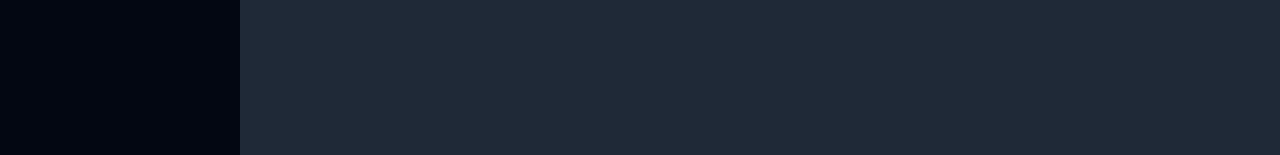
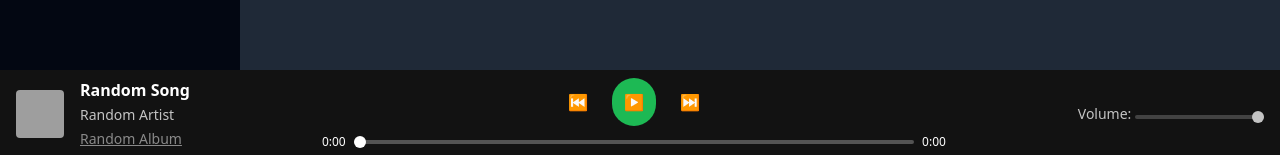
Before and after one commit to kosmixyt/spoutify, a Vue app: page / in a window 1280 px wide. Shown: the part 642-797 px from the top of the page. Built offline with nearby package versions, Linux system fonts and the light colour scheme; grey boxes are pictures that could not be loaded.

Commit message:
added player

```diff
--- a/src/App.vue
+++ b/src/App.vue
@@ -20,4 +20,5 @@
       <RouterView />
     </div>
   </div>
+  <GlobalAudioPlayer />
 </template>
--- /dev/null
+++ b/src/components/GlobalAudioPlayer.vue
@@ -0,0 +1,175 @@
+<template>
+    <div class="fixed bottom-0 left-0 w-full bg-black text-white flex items-center z-50 justify-between px-4 py-2">
+        <div class="flex items-center gap-4">
+            <img :src="currentTrack?.cover" alt="Cover" class="w-12 h-12 object-cover rounded" v-if="currentTrack" />
+            <div class="block">
+                <div>
+                    <router-link to="/album" class="font-bold" v-if="currentTrack">
+                        {{ currentTrack.title }}
+                    </router-link>
+                </div>
+                <div>
+                    <router-link to="/artist" class="text-sm opacity-75 cursor-pointer" v-if="currentTrack">
+                        {{ currentTrack.artist }}
+                    </router-link>
+                </div>
+                <div>
+                    <router-link to="/album" class="text-sm opacity-50 underline" v-if="currentTrack">
+                        {{ currentTrack.album }}
+                    </router-link>
+                </div>
+            </div>
+        </div>
+        <div class="flex flex-col items-center gap-2 w-1/2">
+            <div class="flex items-center gap-4">
+                <button @click="previousTrack" class="bg-transparent p-2 rounded-full hover:text-green-500">⏮</button>
+                <button @click="togglePlay" class="bg-green-500 p-3 rounded-full hover:bg-green-400">
+                    <span v-if="isPlaying">⏸</span>
+                    <span v-else>▶️</span>
+                </button>
+                <button @click="nextTrack" class="bg-transparent p-2 rounded-full hover:text-green-500">⏭</button>
+            </div>
+            <div class="flex items-center gap-2 w-full">
+                <span class="text-xs">{{ formatTime(currentTime) }}</span>
+                <input type="range" class="w-full" min="0" :max="duration" step="0.1" v-model="currentTime"
+                    @input="seek" />
+                <span class="text-xs">{{ formatTime(duration) }}</span>
+            </div>
+        </div>
+        <div class="text-sm opacity-75">
+            Volume: <input type="range" min="0" max="1" step="0.1" v-model="volume" @input="changeVolume" />
+        </div>
+    </div>
+</template>
+
+<script lang="ts">
+import { defineComponent } from 'vue';
+
+export default defineComponent({
+    name: 'GlobalAudioPlayer',
+    data() {
+        return {
+            audio: new Audio(),
+            isPlaying: false,
+            currentTrack: {
+                title: "Random Song",
+                artist: "Random Artist",
+                album: "Random Album",
+                cover: "https://picsum.photos/200/200?random=1",
+                src: "https://example.com/random-song.mp3"
+            },
+            currentTime: 0,
+            duration: 0,
+            volume: 1,
+            playlist: [] as { title: string; artist: string; album: string; cover: string; src: string }[],
+            currentTrackIndex: 0
+        };
+    },
+    created() {
+        this.audio.addEventListener('timeupdate', () => {
+            this.currentTime = this.audio.currentTime;
+        });
+
+        this.audio.addEventListener('loadedmetadata', () => {
+            this.duration = this.audio.duration;
+        });
+
+        this.audio.addEventListener('ended', this.nextTrack);
+    },
+    methods: {
+        playTrack(track: { title: string; artist: string; album: string; cover: string; src: string }) {
+            this.currentTrack = track;
+            this.audio.src = track.src;
+            this.audio.play();
+            this.isPlaying = true;
+        },
+        togglePlay() {
+            if (this.isPlaying) {
+                this.audio.pause();
+            } else {
+                this.audio.play();
+            }
+            this.isPlaying = !this.isPlaying;
+        },
+        seek(event: Event) {
+            const target = event.target as HTMLInputElement;
+            this.audio.currentTime = parseFloat(target.value);
+        },
+        formatTime(time: number) {
+            const minutes = Math.floor(time / 60);
+            const seconds = Math.floor(time % 60).toString().padStart(2, '0');
+            return `${minutes}:${seconds}`;
+        },
+        changeVolume(event: Event) {
+            const target = event.target as HTMLInputElement;
+            this.audio.volume = parseFloat(target.value);
+        },
+        previousTrack() {
+            if (this.currentTrackIndex > 0) {
+                this.currentTrackIndex--;
+                this.playTrack(this.playlist[this.currentTrackIndex]);
+            }
+        },
+        nextTrack() {
+            if (this.currentTrackIndex < this.playlist.length - 1) {
+                this.currentTrackIndex++;
+                this.playTrack(this.playlist[this.currentTrackIndex]);
+            }
+        },
+        setPlaylist(tracks: { title: string; artist: string; album: string; cover: string; src: string }[]) {
+            this.playlist = tracks;
+            if (tracks.length > 0) {
+                this.currentTrackIndex = 0;
+                this.playTrack(tracks[0]);
+            }
+        }
+    }
+});
+</script>
+
+<style scoped>
+/* Couleurs et styles inspirés de Spotify */
+.bg-black {
+    background-color: #121212;
+}
+
+.text-white {
+    color: #ffffff;
+}
+
+.text-green-500 {
+    color: #1db954;
+}
+
+.hover\:text-green-500:hover {
+    color: #1db954;
+}
+
+.bg-green-500 {
+    background-color: #1db954;
+}
+
+.hover\:bg-green-400:hover {
+    background-color: #1ed760;
+}
+
+input[type="range"] {
+    -webkit-appearance: none;
+    appearance: none;
+    background: #535353;
+    height: 4px;
+    border-radius: 2px;
+    outline: none;
+    cursor: pointer;
+}
+
+input[type="range"]::-webkit-slider-thumb {
+    -webkit-appearance: none;
+    appearance: none;
+    width: 12px;
+    height: 12px;
+    background: #ffffff;
+    border-radius: 50%;
+    cursor: pointer;
+}
+</style>
--- a/src/main.ts
+++ b/src/main.ts
@@ -6,6 +6,7 @@
 import { OhVueIcon, addIcons } from "oh-vue-icons";
 import * as FaIcons from "oh-vue-icons/icons/fa";
 import * as Bi from "oh-vue-icons/icons/bi";
+import GlobalAudioPlayer from '@/components/GlobalAudioPlayer.vue';
 
 addIcons(...Object.values({ ...FaIcons }));
 addIcons(...Object.values({ ...Bi }));
@@ -13,4 +14,5 @@
 
 app.use(router);
 app.component("v-icon", OhVueIcon);
+app.component('GlobalAudioPlayer', GlobalAudioPlayer);
 app.mount("#app");
```
